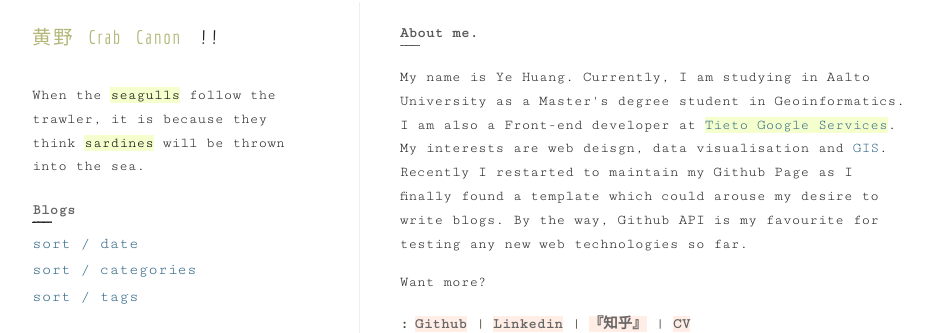
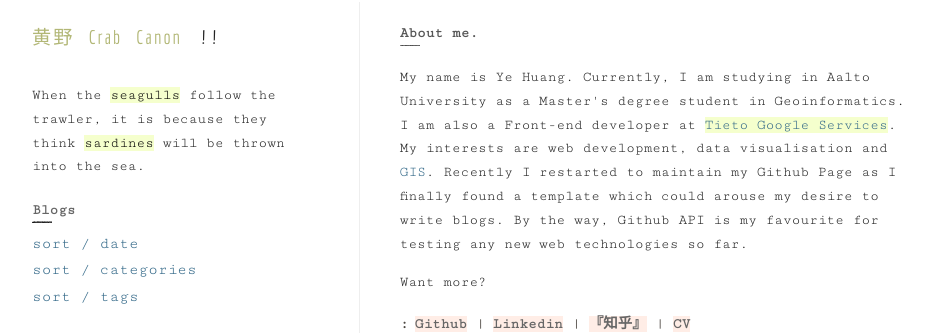
Before and after one commit to crabcanon/crabcanon.github.com, a Jekyll site: the page built from about/index.md, in a window 1280 px wide. Shown: the part 95-428 px from the top of the page, without its empty margins (168-1110 px from the left). Built offline with Jekyll 4.4.1, drawn with Linux system fonts in a browser that asks for light colours; emoji names are drawn with the system emoji font.

Commit message:
Update about page

```diff
--- a/about/index.md
+++ b/about/index.md
@@ -4,7 +4,7 @@
 
 <div class="about-page">
   <p class="sidebar-title about-me">About me.</p>
-  <p class="about-p">My name is Ye Huang. Currently, I am studying in Aalto University as a Master's degree student in Geoinformatics. I am also a Front-end developer at <mark><a href="https://www.tieto.com/">Tieto Google Services</a></mark>. My interests are web deisgn, data visualisation and <a href="http://www.esri.com/what-is-gis">GIS</a>. Recently I restarted to maintain my Github Page as I finally found a template which could arouse my desire to write blogs. By the way, Github API is my favourite for testing any new web technologies so far.</p>
+  <p class="about-p">My name is Ye Huang. Currently, I am studying in Aalto University as a Master's degree student in Geoinformatics. I am also a Front-end developer at <mark><a href="https://www.tieto.com/">Tieto Google Services</a></mark>. My interests are web development, data visualisation and <a href="http://www.esri.com/what-is-gis">GIS</a>. Recently I restarted to maintain my Github Page as I finally found a template which could arouse my desire to write blogs. By the way, Github API is my favourite for testing any new web technologies so far.</p>
   <p class="about-p">Want more?</p>
   <ul class="list">
     <li><a href="https://github.com/crabcanon">Github</a> | <a href="https://fi.linkedin.com/pub/huang-ye/4a/668/425">Linkedin</a> | <a href="http://www.zhihu.com/people/ye-huang-7-35">『知乎』</a> | <a href="/images/CV.pdf">CV</a></li>
```
